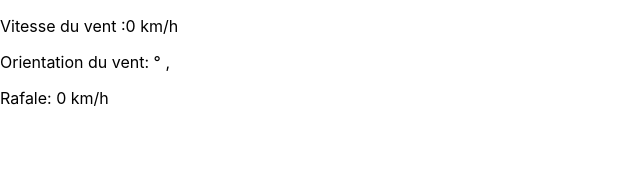
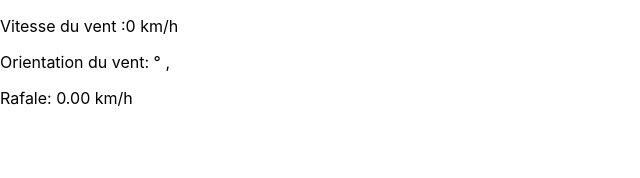
Before and after one commit to Guinlel/radsp, a React (Create React App) app: page /carte in a window 1280 px wide. Shown: the top 178 px of the page, without its empty margins (0-640 px from the left). Built offline with nearby package versions, Linux system fonts and the light colour scheme; no server answers.

Commit message:
Gestion des virgules de rafale

```diff
--- a/src/components/Maps/Meteo.js
+++ b/src/components/Maps/Meteo.js
@@ -7,11 +7,12 @@ function Meteo(props) {
     const [speed, setSpeed] = useState(0);
     const [deg, setDeg] = useState();
     const [direction, setDirection] = useState("");
-    const [rafale, setRafale] = useState(0);
+    const [raf, setRafale] = useState(0);
     const API_KEY = "4d1836cb9cf0a6b1910a892834b98e55";
     const SearchAPI = "https://api.openweathermap.org/data/2.5/weather?lat=43.8497395&lon=0.6636132&appid=" + API_KEY
-
-
+    // Limitation des chiffres aprés la virgule pour les rafales de vent
+    let rafa = raf*3.6;
+    let rafale = rafa.toFixed(2);
     useEffect(() => {
         navigator.geolocation.watchPosition((position) => {
             setLatitude(position.coords.latitude);
@@ -64,6 +65,8 @@ function Meteo(props) {
             setSpeed(response.data.wind.speed);
             setDeg(response.data.wind.deg);
             setRafale(response.data.wind.gust);
+        }).catch((error)=>{
+            console.log(error);
         })
     }
 
@@ -72,7 +75,7 @@ function Meteo(props) {
         <div>
             <p>Vitesse du vent :{speed * 3.6} km/h</p>
             <p>Orientation du vent: {deg}° , {direction}</p>
-            <p>Rafale: {rafale * 3.6} km/h</p>
+            <p>Rafale: {rafale} km/h</p>
         </div>
     )
 }
```
